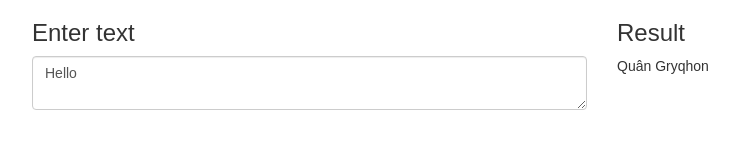
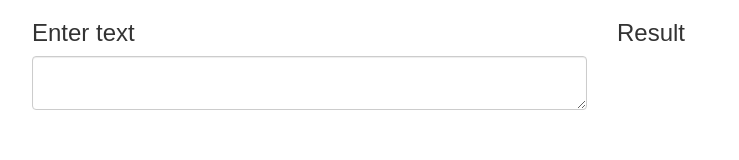
Before and after one commit to BlazingRockStorm/Markdown-Previewer, a React (Create React App) app: page / in a window 1280 px wide. Shown: the top 160 px of the page, without its empty margins (38-777 px from the left). Built offline with nearby package versions, Linux system fonts and the light colour scheme.

Commit message:
finish project ver. 1. runable, not perfect

```diff
--- a/src/App.js
+++ b/src/App.js
@@ -3,17 +3,32 @@ import TextEnter from './text-enter';
 import TextResult from './text-result';
 
 class App extends Component {
+  constructor(props) {
+    super(props);
+    this.state = {
+        textInput: ''
+    };
+  }
+
+  handleInputChange(event){
+      this.setState({
+          textInput: event.target.value
+      });
+  }
+
   render() {
     return (
       <div className="container">
         <div className="row">
           <div className="col-md-6 form-group">
             <h3>Enter text</h3>
-            <TextEnter />
+            <textarea className="form-control writing" onChange={this.handleInputChange.bind(this)} value={this.state.textInput} />
+            {/* <TextEnter /> */}
           </div>
           <div className="col-md-6">
             <h3>Result</h3>
-            <TextResult />
+            {/* <TextResult textInput={this.props.textInput}/> */}
+            <div>{this.state.textInput}</div>
           </div>
         </div>
       </div>
--- a/src/text-enter.js
+++ b/src/text-enter.js
@@ -1,9 +1,22 @@
 import React, { Component } from 'react';
 
 class TextEnter extends React.Component{
+    constructor(props) {
+        super(props);
+        this.state = {
+            textInput: ''
+        };
+    }
+
+    handleInputChange(event){
+        this.setState({
+            textInput: event.target.value
+        });
+    }
+
     render(){
         return(
-            <textarea className="form-control writing">Hello</textarea>
+            <textarea className="form-control writing" onChange={this.handleInputChange.bind(this)} value={this.state.textInput} />
         );
     }
 }
--- a/src/text-result.js
+++ b/src/text-result.js
@@ -3,7 +3,7 @@ import React, { Component } from 'react';
 class TextResult extends React.Component {
     render(){
         return(
-            <div>Quân Gryqhon</div>
+            <div>{this.props.textInput}</div>
         );
     };
 }
```
